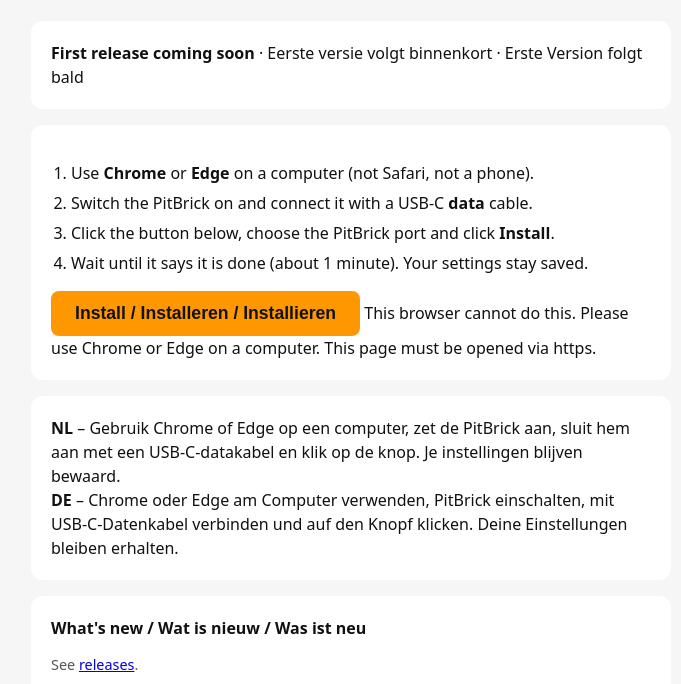
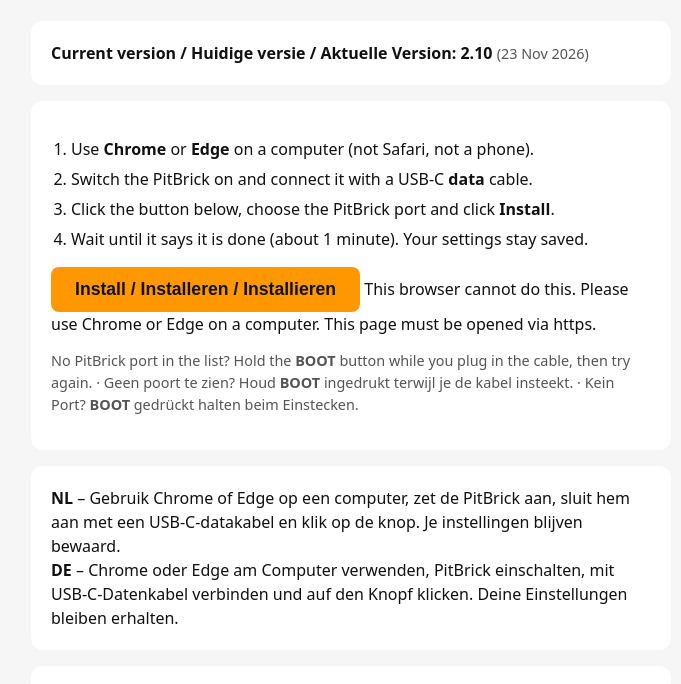
Before and after one commit to PitBrick-RC/pitbrick-firmware, a plain HTML site: page index.html in a window 1280 px wide. Shown: the part 111-795 px from the top of the page, without its empty margins (289-970 px from the left). Drawn offline with Linux system fonts and the light colour scheme.

Commit message:
Release 2.10: first customer firmware (bootloader, partitions, boot_app0, app) and install button
Co-Authored-By: Claude Opus 5.5 <noreply@anthropic.com>
Claude-Session: https://claude.ai/code/session_014Pa1VtAb4FK6qrMV71fizn

```diff
--- a/index.html
+++ b/index.html
@@ -23,7 +23,7 @@
   <h1>Pit<span>Brick</span> update</h1>
   <p class="sub">Firmware update via USB &middot; Firmware-Update per USB &middot; Firmware bijwerken via USB</p>
 
-  <div class="kaart"><b>First release coming soon</b> &middot; Eerste versie volgt binnenkort &middot; Erste Version folgt bald</div>
+  <div class="kaart"><b>Current version / Huidige versie / Aktuelle Version: 2.10</b> <span class="klein">(23 Nov 2026)</span></div>
 
   <div class="kaart">
     <ol>
@@ -37,6 +37,7 @@
       <span slot="unsupported">This browser cannot do this. Please use Chrome or Edge on a computer.</span>
       <span slot="not-allowed">This page must be opened via https.</span>
     </esp-web-install-button>
+    <p class="klein">No PitBrick port in the list? Hold the <b>BOOT</b> button while you plug in the cable, then try again. &middot; Geen poort te zien? Houd <b>BOOT</b> ingedrukt terwijl je de kabel insteekt. &middot; Kein Port? <b>BOOT</b> gedr&uuml;ckt halten beim Einstecken.</p>
   </div>
 
   <div class="kaart">
@@ -46,7 +47,8 @@
 
   <div class="kaart">
     <b>What's new / Wat is nieuw / Was ist neu</b>
-    <p class="klein">See <a href="https://github.com/PitBrick-RC/pitbrick-firmware/releases">releases</a>.</p>
+    <p class="klein"><b>2.10</b> &ndash; Menu in English, Nederlands or Deutsch (SETTINGS, top row). "WHO IS WHO?" re-assigns sensors without searching again. "Link" helper for turnbuckles.<br>
+    All versions: <a href="https://github.com/PitBrick-RC/pitbrick-firmware/releases">releases</a>.</p>
   </div>
   <p class="klein">pitbrick.com</p>
 </main>
```
Also changed, not shown: manifest.json, 4 other files.
